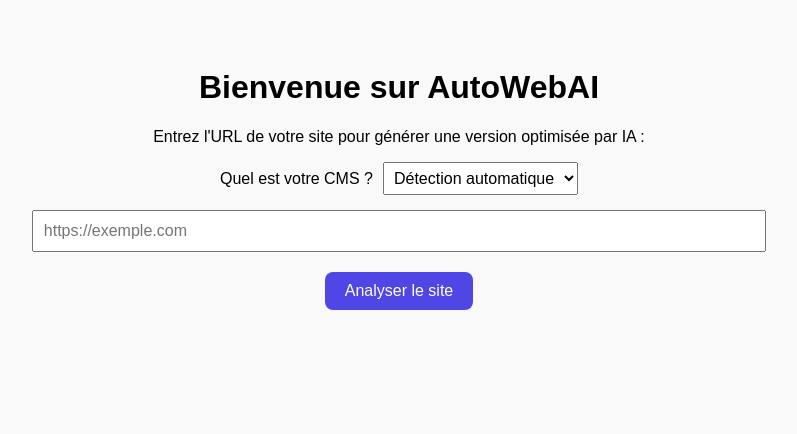
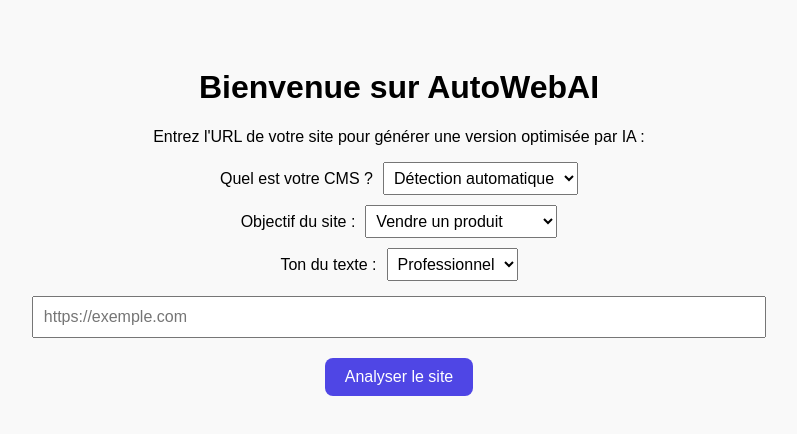
Before and after one commit to AutoWebAI-Project/AutoWebAI, a React (Create React App) app: page / in a window 1280 px wide. Shown: the top 434 px of the page, without its empty margins (241-1038 px from the left). Built offline with nearby package versions, Linux system fonts and the light colour scheme; the HTML template or start-up script is replaced by a standard one.

Commit message:
Update App.js

```diff
--- a/src/App.js
+++ b/src/App.js
@@ -4,6 +4,8 @@
 function App() {
   const [url, setUrl] = useState("");
   const [cms, setCms] = useState("auto");
+  const [goal, setGoal] = useState("vente");
+  const [tone, setTone] = useState("professionnel");
   const [loading, setLoading] = useState(false);
   const [original, setOriginal] = useState("");
   const [suggestion, setSuggestion] = useState("");
@@ -26,7 +28,7 @@
         headers: {
           "Content-Type": "application/json",
         },
-        body: JSON.stringify({ url, cms }), // Envoie aussi le CMS
+        body: JSON.stringify({ url, cms, goal, tone }), // Envoie aussi CMS, goal, tone
       });
 
       const data = await response.json();
@@ -73,7 +75,7 @@
       <p>Entrez l'URL de votre site pour générer une version optimisée par IA :</p>
 
       {/* Sélecteur de CMS */}
-      <div style={{ marginBottom: "15px" }}>
+      <div style={{ marginBottom: "10px" }}>
         <label>
           Quel est votre CMS ?
           <select
@@ -87,6 +89,40 @@
             <option value="wix">Wix</option>
             <option value="webflow">Webflow</option>
             <option value="autre">Autre</option>
+          </select>
+        </label>
+      </div>
+
+      {/* Sélecteur d'objectif */}
+      <div style={{ marginBottom: "10px" }}>
+        <label>
+          Objectif du site :
+          <select
+            value={goal}
+            onChange={(e) => setGoal(e.target.value)}
+            style={{ marginLeft: "10px", padding: "6px", fontSize: "16px" }}
+          >
+            <option value="vente">Vendre un produit</option>
+            <option value="lead">Obtenir des contacts</option>
+            <option value="blog">Partager des infos</option>
+            <option value="portfolio">Montrer un projet / CV</option>
+          </select>
+        </label>
+      </div>
+
+      {/* Sélecteur de ton */}
+      <div style={{ marginBottom: "15px" }}>
+        <label>
+          Ton du texte :
+          <select
+            value={tone}
+            onChange={(e) => setTone(e.target.value)}
+            style={{ marginLeft: "10px", padding: "6px", fontSize: "16px" }}
+          >
+            <option value="professionnel">Professionnel</option>
+            <option value="convivial">Convivial</option>
+            <option value="persuasif">Persuasif</option>
+            <option value="créatif">Créatif</option>
           </select>
         </label>
       </div>
```
